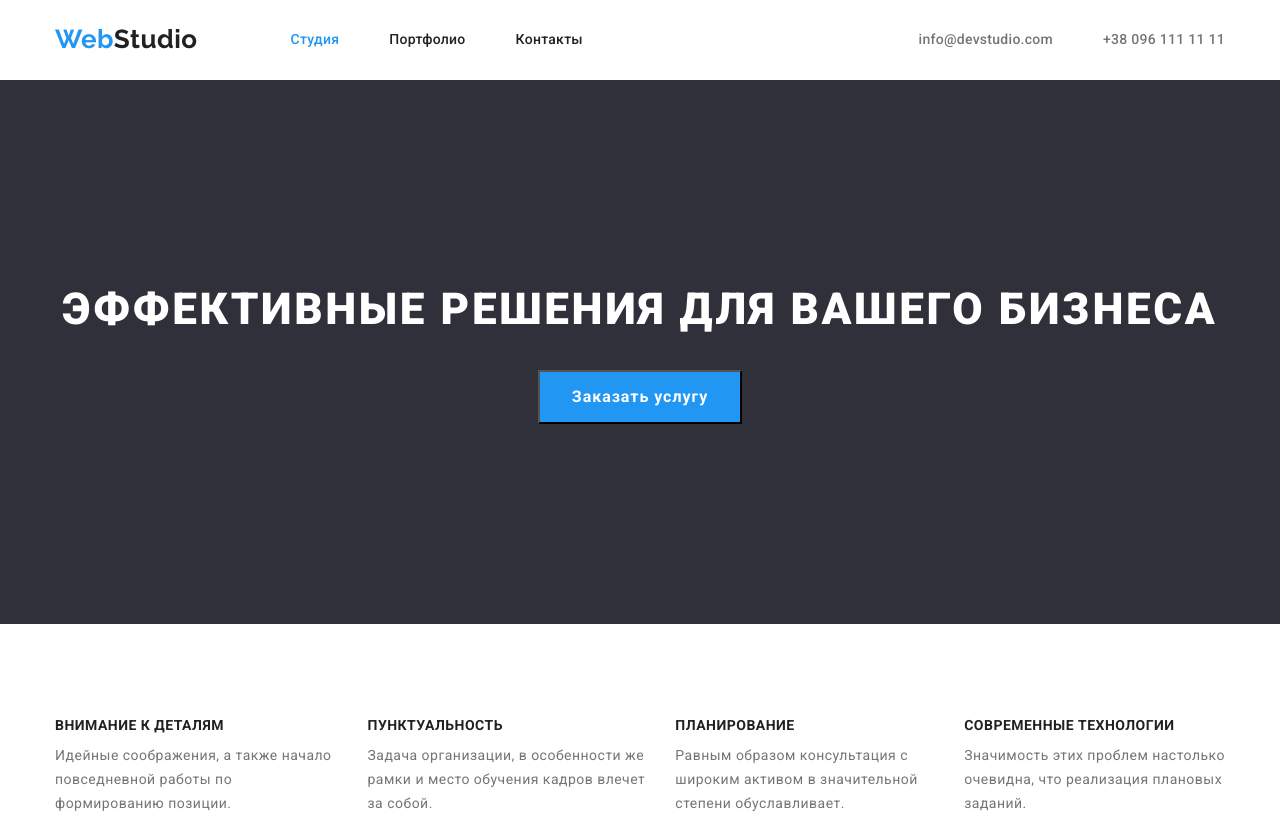
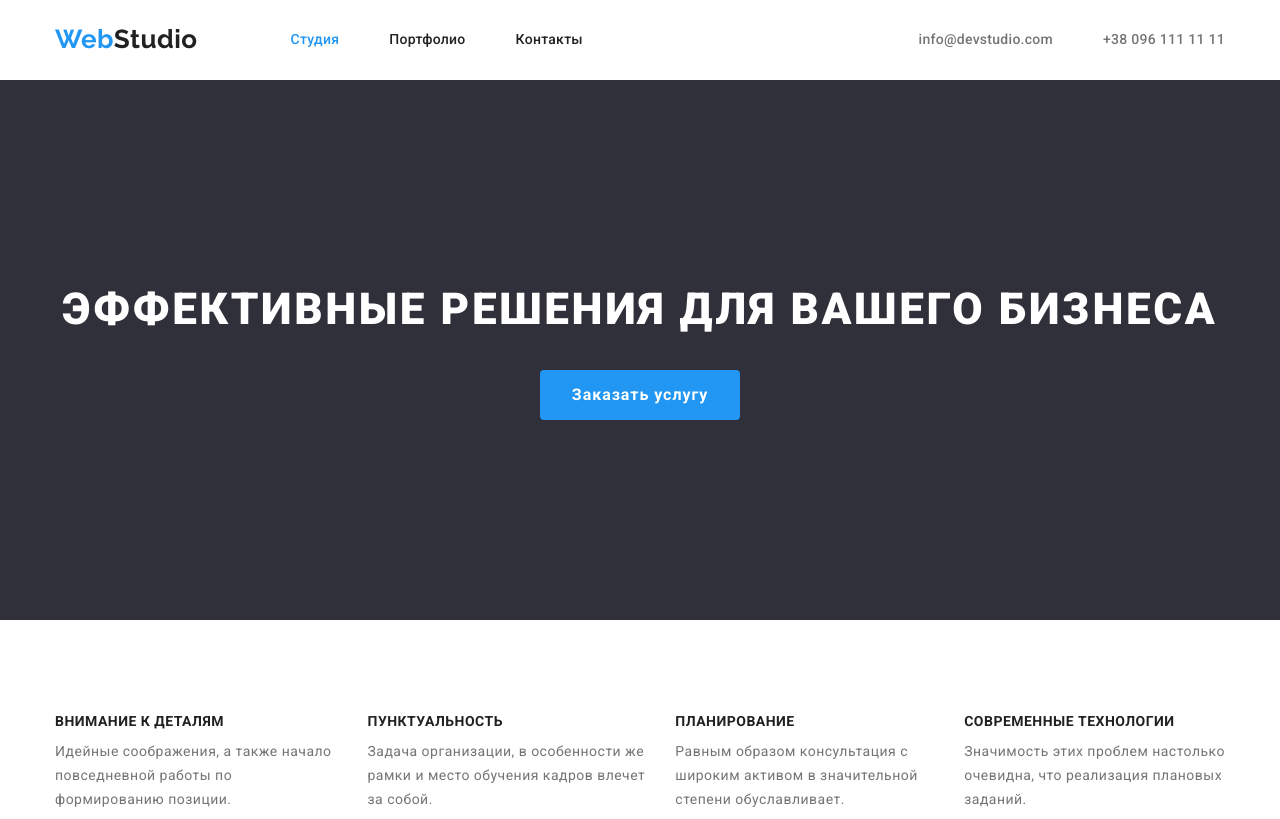
Before and after one commit to Semen-Gomzyak/goit-markup-hw-03, a plain HTML site: page index.html in a window 1280 px wide. Shown: the top 819 px of the page. Drawn offline with nearby package versions, Linux system fonts and the light colour scheme.

Commit message:
hero button

```diff
--- a/styles.css/styles.css
+++ b/styles.css/styles.css
@@ -153,6 +153,8 @@ body {
   line-height: 1.88;
   letter-spacing: 0.06em;
   text-align: center;
+  border: transparent;
+  border-radius: 4px;
   padding: 10px 32px;
 }
 
```
